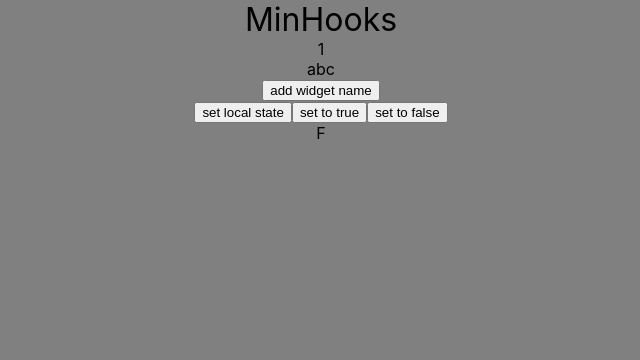
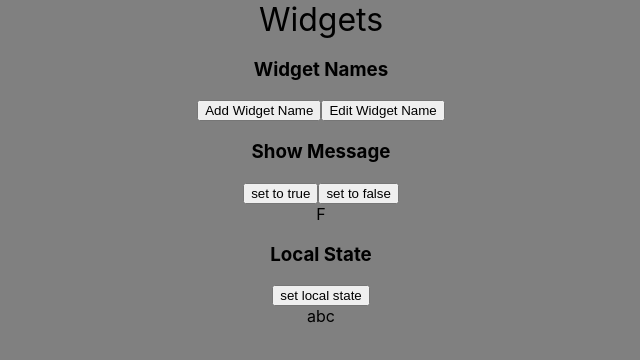
Before and after one commit to goatstone/min-hooks, a React app: page / in a window 1280 px wide. Shown: the top 360 px of the page, without its empty margins (319-959 px from the left). Built offline with nearby package versions, Linux system fonts and the light colour scheme.

Commit message:
update tests, correct prop name, add UI content

```diff
--- a/src/MinHooks.tsx
+++ b/src/MinHooks.tsx
@@ -18,31 +18,36 @@ const MinHooks: React.FC = () => {
   return (
     <section className="min-hooks">
       <header>
-        MinHooks
+        Widgets
       </header>
-      {1}
-      <article className="local-state">
-        {localState}
+      <article>
+        <h3>Widget Names</h3>
+        <ul>
+          {
+            state.widgetNames.map(el => (
+              <li key={el}>
+                {el}
+              </li>
+            ))
+          }
+        </ul>
       </article>
       <button
         type="button"
         className="add-widget"
-        onClick={() => actions.addWidgetName('abcdef')
-        }
+        onClick={() => actions.addWidgetName('abcdef')}
       >
-        add widget name
+        Add Widget Name
       </button>
-      <article>
-        {state.widgetNames && state.widgetNames[0]}
-      </article>
       <button
         type="button"
-        className="local-state"
-        onClick={() => localSetState('xxx')
-        }
+        className="add-widget"
+        onClick={() => actions.editWidgetName('abc', 'ss')}
       >
-        set local state
+        Edit Widget Name
       </button>
+      <section>
+        <h3>Show Message</h3>
         <button
           type="button"
           className="global-state"
@@ -63,6 +68,21 @@ const MinHooks: React.FC = () => {
           {state.isShowingMessage ? 'T' : 'F'}
         </article>
       </section>
+      <section>
+        <h3>Local State</h3>
+        <button
+          type="button"
+          className="local-state"
+          onClick={() => localSetState('xxx')
+          }
+        >
+          set local state
+        </button>
+        <article className="local-state">
+          {localState}
+        </article>
+      </section>
+    </section>
   )
 }
 
```
Also changed, not shown: 1 other file (tests, documents, lock files or other folders). Lines whose indentation alone changed are shown as unchanged.
